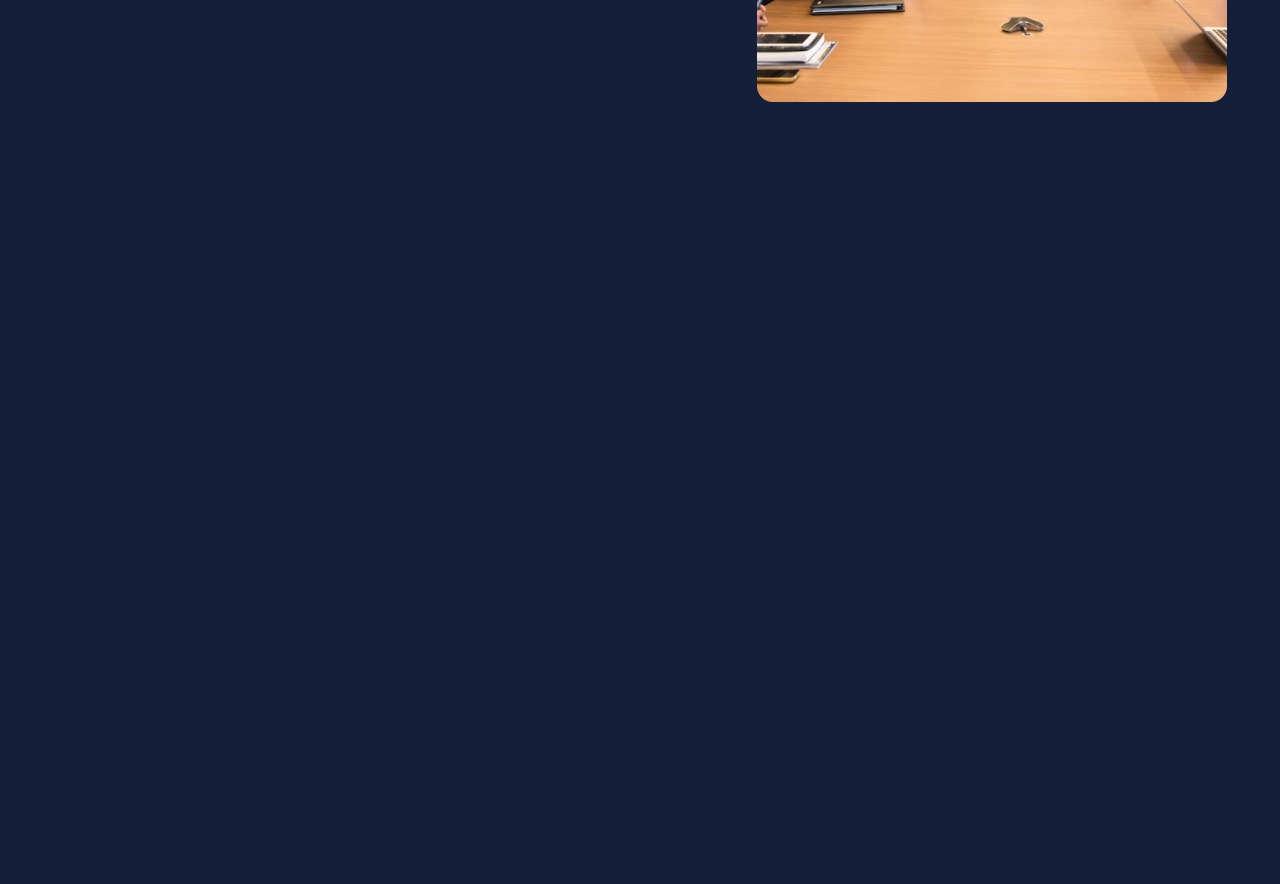
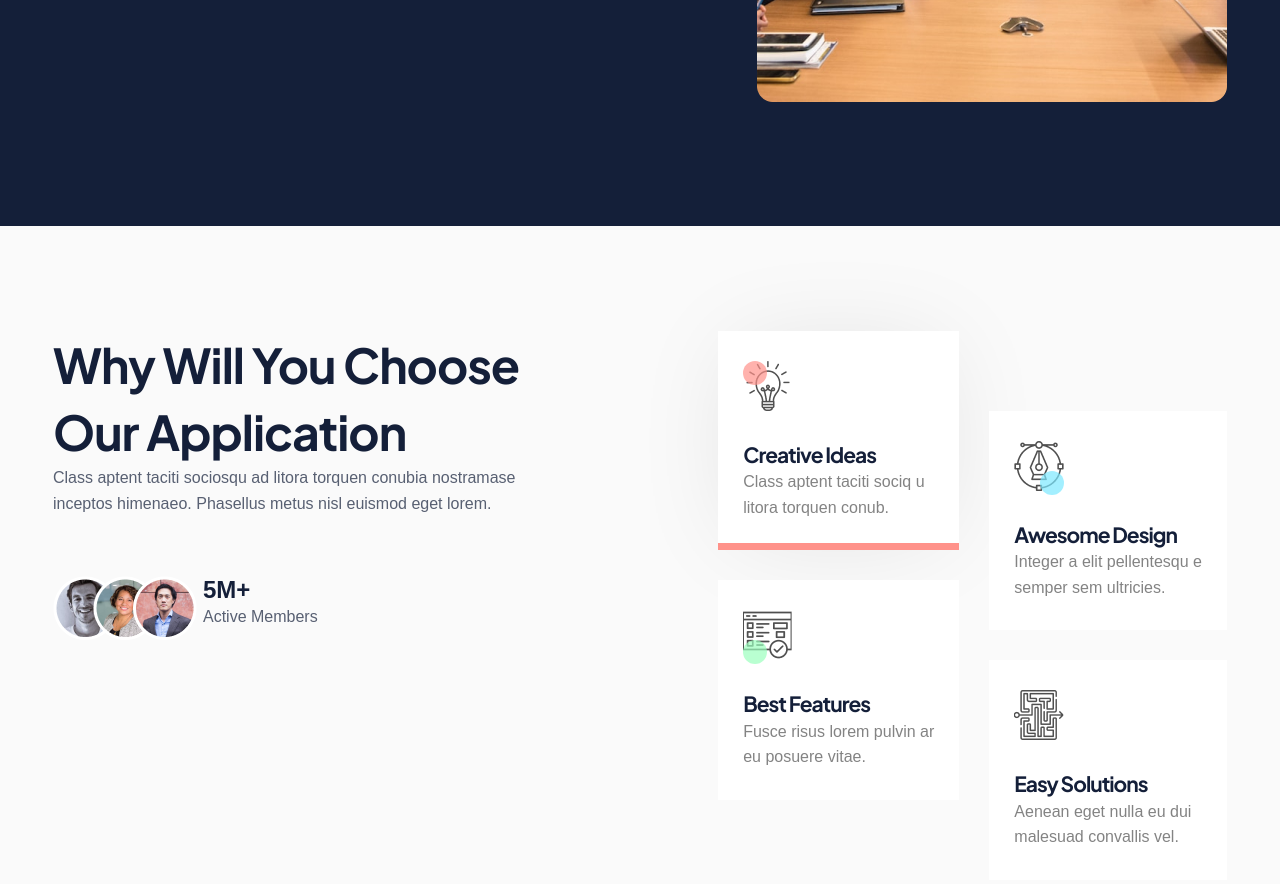
Before and after one commit to w33bvGL/Crito, a website: page index.html in a window 1280 px wide. Shown: the part 3762-4646 px from the top of the page. Before the commit the page ends 3988 px from the top, so only its background shows below. Drawn offline with Linux system fonts and the light colour scheme; a web font is replaced by a local one.

Commit message:
addes applications

```diff
--- a/index.html
+++ b/index.html
@@ -16,6 +16,7 @@
     <link rel="stylesheet" href="src/css/components/growBussines.css" />
     <link rel="stylesheet" href="src/css/components/security.css" />
     <link rel="stylesheet" href="src/css/components/performance.css" />
+    <link rel="stylesheet" href="src/css/components/application.css" />
   </head>
   <body>
     <!-- header init start -->
@@ -316,6 +317,107 @@
       </div>
     </section>
     <!-- performance init end -->
+    <!-- application init start -->
+    <section class="application">
+      <div class="container">
+        <div class="container-inner">
+          <div class="application-title">
+            <h2>
+              Why Will You Choose<br />
+              Our Application
+            </h2>
+            <p>
+              Class aptent taciti sociosqu ad litora torquen conubia
+              nostramase<br />
+              inceptos himenaeo. Phasellus metus nisl euismod eget lorem.
+            </p>
+            <div class="users">
+              <div class="users-inner">
+                <img src="img/user-1.png" alt="application user one" />
+                <img src="img/user-2.png" alt="application user two" />
+                <img src="img/user-3.png" alt="application user tree" />
+              </div>
+              <div class="users-stat">
+                <strong>5M+</strong>
+                <p>Active Members</p>
+              </div>
+            </div>
+          </div>
+          <div class="application-advantages-container">
+            <div class="advantages-container">
+              <div class="advantages-item with-line">
+                <div class="advantages-item-image">
+                  <div class="circle" style="background-color:#FF928A"></div>
+                  <img
+                    src="img/CreativeIdeas.png"
+                    alt="Class aptent taciti sociq u litora torquen conub."
+                  />
+                </div>
+                <div class="advantages-item-content">
+                  <h3>Creative Ideas</h3>
+                  <p>
+                    Class aptent taciti sociq u<br />
+                    litora torquen conub.
+                  </p>
+                </div>
+                <div class="line"></div>
+              </div>
+              <div class="advantages-item">
+                <div class="advantages-item-image">
+                  <div class="circle" style="background-color: #9BFFBE; bottom: 0"></div>
+                  <img
+                    src="img/BestFeatures.png"
+                    alt="Fusce risus lorem pulvin ar eu posuere vitae."
+                  />
+                </div>
+                <div class="advantages-item-content">
+                  <h3>Best Features</h3>
+                  <p>
+                    Fusce risus lorem pulvin ar<br />
+                    eu posuere vitae.
+                  </p>
+                </div>
+              </div>
+            </div>
+            <div class="advantages-container">
+              <div class="advantages-item">
+                <div class="advantages-item-image">
+                  <div class="circle" style="background-color: #7CE8FF; bottom: 0; right: 0 "></div>
+                  <img
+                    src="img/AwsomeDesign.png"
+                    alt="Integer a elit pellentesqu e semper sem ultricies."
+                  />
+                </div>
+                <div class="advantages-item-content">
+                  <h3>Awesome Design</h3>
+                  <p>
+                    Integer a elit pellentesqu e<br />
+                    semper sem ultricies.
+                  </p>
+                </div>
+              </div>
+              <div class="advantages-item">
+                <div class="advantages-item-image">
+                  <div class="circle"></div>
+                  <img
+                    src="img/EasySolution.png"
+                    alt="Aenean eget nulla eu dui malesuad convallis vel."
+                  />
+                </div>
+                <div class="advantages-item-content">
+                  <h3>Easy Solutions</h3>
+                  <p>
+                    Aenean eget nulla eu dui<br />
+                    malesuad convallis vel.
+                  </p>
+                </div>
+              </div>
+            </div>
+          </div>
+        </div>
+      </div>
+    </section>
+    <!-- application init start -->
     <script
       src="https://kit.fontawesome.com/36abf4b57f.js"
       crossorigin="anonymous"
--- /dev/null
+++ b/src/sass/components/application.sass
@@ -0,0 +1,111 @@
+.application
+  background-color: var(--color-secondary)
+
+  .container-inner
+    padding: 105px 0
+    display: flex
+    justify-content: space-between
+
+    .application-title
+      width: 50%
+
+      h2
+        font-size: 48px
+        font-family: 'jakarta-bold', sans-serif
+        letter-spacing: -1px
+        line-height: 140%
+        color: var(--color-font-dark-blue)
+        margin-buttom: 16px
+
+      p
+        font-size: 1em
+        line-height: 160%
+        color: var(--color-font-dark-blue)
+        opacity: 0.7
+        font-family: 'inter-regular', sans-serif
+
+      .users
+        margin-top: 60px
+        position: relative
+        display: flex
+
+        .users-inner
+          display: flex
+          position: relative
+          width: 150px
+          height: 100%
+
+          img
+            position: absolute
+
+            &:nth-child(2)
+              left: 40px
+
+            &:nth-child(3)
+              left: 80px
+
+        .users-stat
+          strong
+            font-size: 24px
+            font-family: 'inter-regular', sans-serif
+            line-height: 28px
+            color: var(--color-font-dark-blue)
+
+    .application-advantages-container
+      display: flex
+      gap: 30px
+
+      .circle
+        width: 24px
+        height: 24px
+        position: absolute
+        border-radius: 50%
+        opacity: 0.7
+
+
+      .advantages-container
+        display: flex
+        flex-direction: column
+        gap: 30px
+
+        &:nth-child(2)
+          margin-top: 80px
+
+
+        .with-line
+          -webkit-box-shadow: 0px 0px 100px -17px rgba(0, 0, 0, 0.1)
+          -moz-box-shadow: 0px 0px 100px -17px rgba(0, 0, 0, 0.1)
+          box-shadow: 0px 0px 100px -17px rgba(0, 0, 0, 0.1)
+
+        .line
+          position: absolute
+          bottom: 0
+          width: 100%
+          height: 7px
+          background-color: #FF928A
+
+        .advantages-item
+          position: relative
+          background-color: var(--color-white)
+
+          .advantages-item-image
+            position: relative
+            width: 50px
+            margin: 30px 25px 25px 25px
+
+          .advantages-item-content
+            padding: 0 25px 30px 25px
+
+            h3
+              font-size: 21px
+              color: var(--color-font-dark-blue)
+              font-family: 'jakarta-bold', sans-serif
+              line-height: 140%
+              letter-spacing: -1px
+
+            p
+              font-size: 1em
+              font-family: 'inter-regular', sans-serif
+              line-height: 160%
+              color: #4f4f4f
+              opacity: 0.7
```
Also changed, not shown: img/AwsomeDesign.png (added), img/BestFeatures.png (added), img/CreativeIdeas.png (added), img/EasySolution.png (added), img/user-1.png (added), img/user-2.png (added), img/user-3.png (added), src/css/components/application.css (added), 1 other file.
